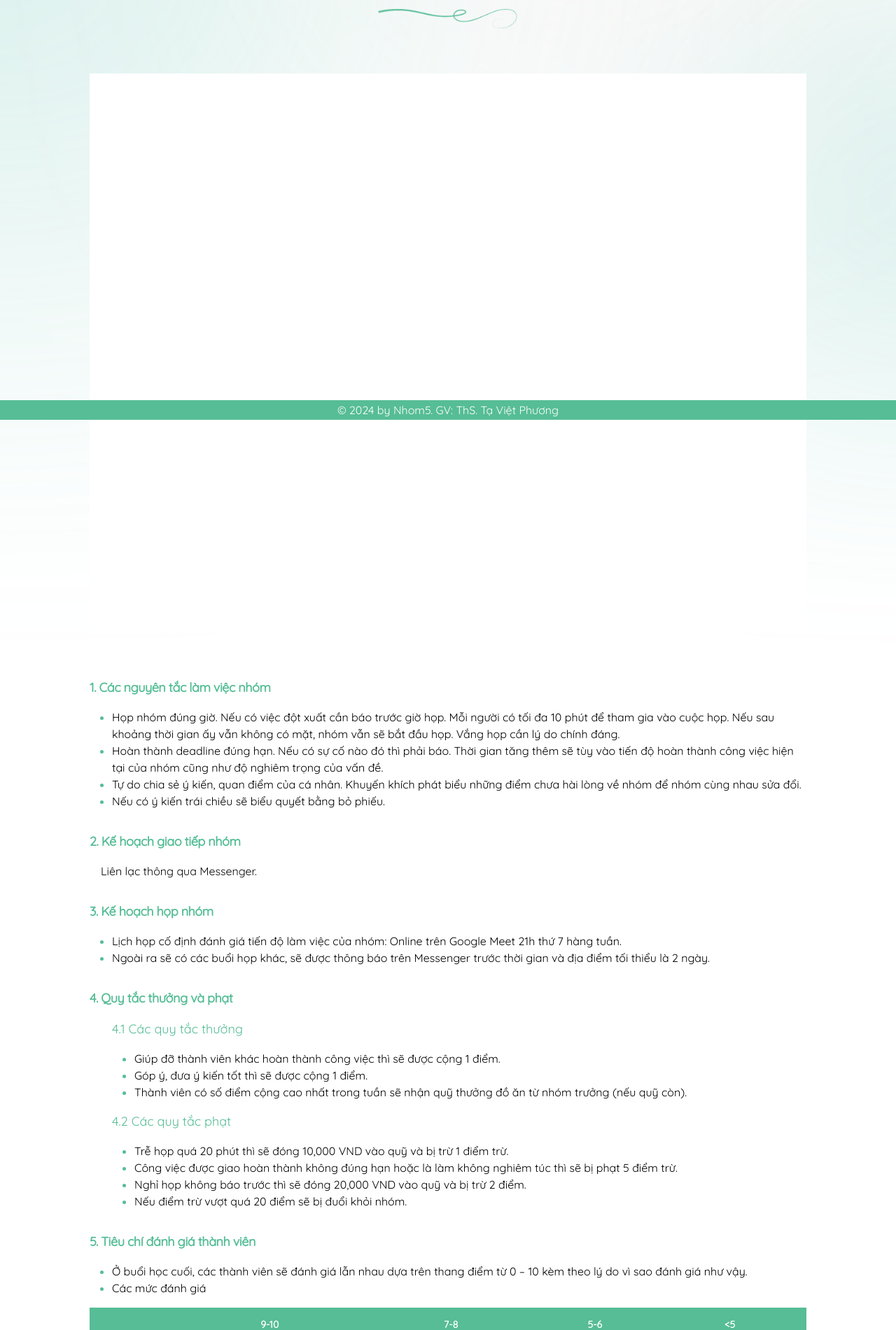
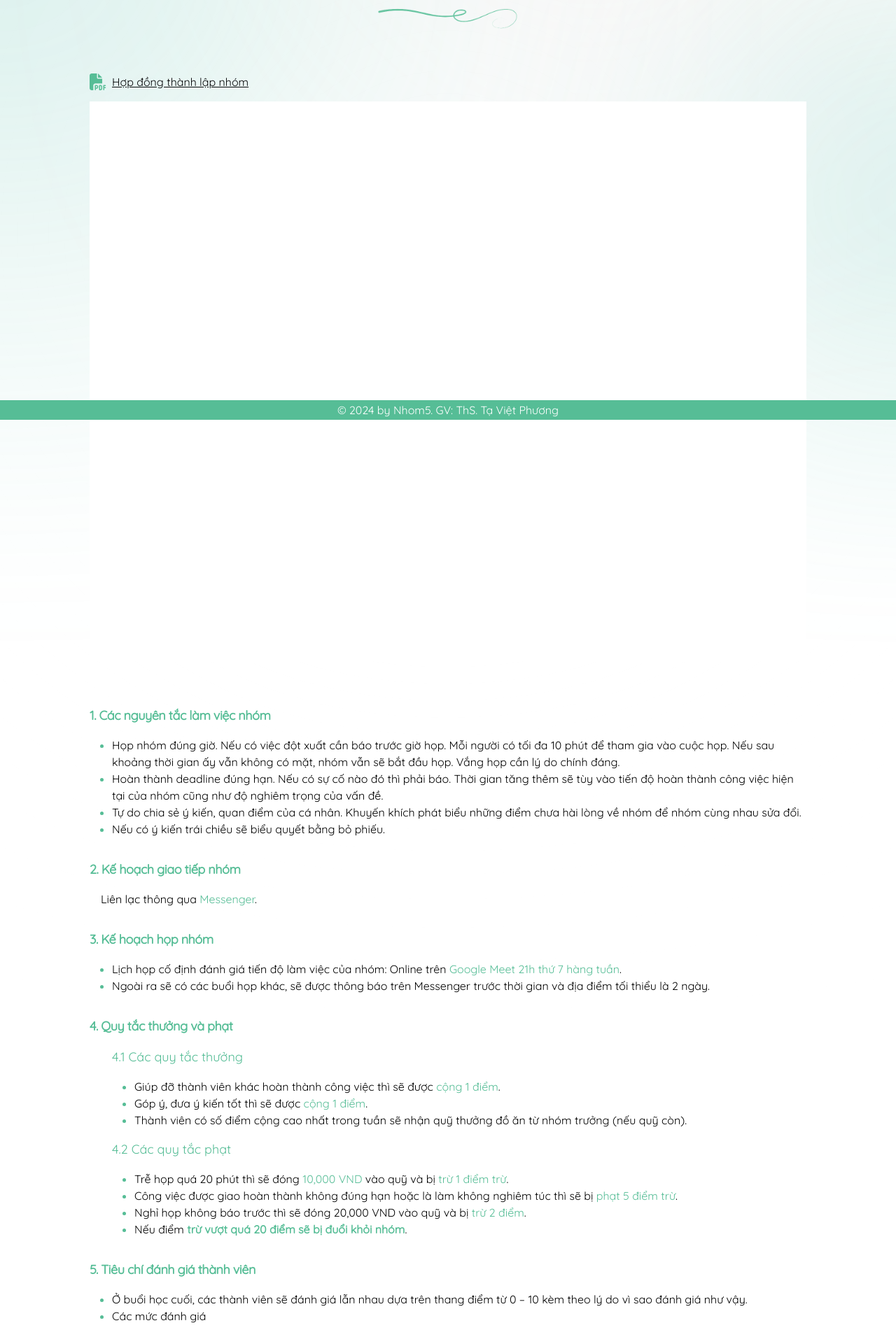
Before and after one commit to kimthu09/IS208-team5, a Next.js app in the folder frontend/: page /contract in a window 1280 px wide. Shown: the part 200-2101 px from the top of the page at 70% size. Built offline with nearby package versions, Linux system fonts and the light colour scheme.

Commit message:
fix: pdf in contract page

```diff
--- a/frontend/app/contract/page.tsx
+++ b/frontend/app/contract/page.tsx
@@ -1,8 +1,10 @@
 import PageTitle from "@/components/page-title/page-title";
 import { Table, TableBody, TableCell, TableHead, TableHeader, TableRow } from "@/components/ui/table";
 import { PageTitleUnderlineType } from "@/constants";
+import Link from "next/link";
+import { FaFilePdf } from "react-icons/fa6";
 
-const Paraph = (props: { title: string, content: string[], other: any }) => {
+const Paraph = (props: { title: string, content: React.ReactElement[], other: any }) => {
     const { title, content, other } = props;
     return (
         <div className="self-stretch flex flex-col gap-4">
@@ -10,9 +12,9 @@ const Paraph = (props: { title: string, content: string[], other: any }) => {
                 {title}
             </h2>
             {
-                content.length == 1 ? <p className="ml-4">{content[0]}</p> : <ul>
+                content.length == 1 ? content[0] : <ul>
                     {content.map((item, index) => (
-                        <li className="list-item list-disc ml-8 text-primary" key={index}><p className="text-black">{item}</p></li>
+                        <li className="list-item list-disc ml-8 text-primary" key={index}>{item}</li>
                     ))}
                 </ul>
             }
@@ -24,28 +26,38 @@ const Paraph = (props: { title: string, content: string[], other: any }) => {
 const ContractPage = () => (
     <div className="flex flex-col gap-16 items-center h-fit">
         <PageTitle title="Hợp đồng" type={PageTitleUnderlineType.Type3} />
-        <iframe src="/files/contract/hop-dong-thanh-lap-nhom.pdf" className="w-full" height={800} />
+        <div className="w-full flex flex-col gap-4">
+            <Link href={"/files/contract/hop-dong-thanh-lap-nhom.pdf"} target="_blank">
+                <div className="flex flex-row gap-2 items-center">
+                    <FaFilePdf className="text-primary h-6 w-6" />
+                    <p className="underline">Hợp đồng thành lập nhóm</p>
+                </div>
+            </Link>
+            <iframe src="/files/contract/hop-dong-thanh-lap-nhom.pdf" className="w-full opacity-0 h-0 lg:opacity-100 lg:h-[800px]" height={800} />
+        </div>
+
+
         <div className="flex flex-col gap-8">
             <Paraph
                 title={"1. Các nguyên tắc làm việc nhóm"}
                 content={[
-                    "Họp nhóm đúng giờ. Nếu có việc đột xuất cần báo trước giờ họp. Mỗi người có tối đa 10 phút để tham gia vào cuộc họp. Nếu sau khoảng thời gian ấy vẫn không có mặt, nhóm vẫn sẽ bắt đầu họp. Vắng họp cần lý do chính đáng.",
-                    "Hoàn thành deadline đúng hạn. Nếu có sự cố nào đó thì phải báo. Thời gian tăng thêm sẽ tùy vào tiến độ hoàn thành công việc hiện tại của nhóm cũng như độ nghiêm trọng của vấn đề.",
-                    "Tự do chia sẻ ý kiến, quan điểm của cá nhân. Khuyến khích phát biểu những điểm chưa hài lòng về nhóm để nhóm cùng nhau sửa đổi.",
-                    "Nếu có ý kiến trái chiều sẽ biểu quyết bằng bỏ phiếu."
+                    <p key={0} className="text-black">Họp nhóm đúng giờ. Nếu có việc đột xuất cần báo trước giờ họp. Mỗi người có tối đa 10 phút để tham gia vào cuộc họp. Nếu sau khoảng thời gian ấy vẫn không có mặt, nhóm vẫn sẽ bắt đầu họp. Vắng họp cần lý do chính đáng.</p>,
+                    <p key={1} className="text-black">Hoàn thành deadline đúng hạn. Nếu có sự cố nào đó thì phải báo. Thời gian tăng thêm sẽ tùy vào tiến độ hoàn thành công việc hiện tại của nhóm cũng như độ nghiêm trọng của vấn đề.</p>,
+                    <p key={2} className="text-black">Tự do chia sẻ ý kiến, quan điểm của cá nhân. Khuyến khích phát biểu những điểm chưa hài lòng về nhóm để nhóm cùng nhau sửa đổi.</p>,
+                    <p key={3} className="text-black">Nếu có ý kiến trái chiều sẽ biểu quyết bằng bỏ phiếu.</p>
                 ]}
                 other={null} />
             <Paraph
                 title={"2. Kế hoạch giao tiếp nhóm"}
                 content={[
-                    "Liên lạc thông qua Messenger.",
+                    <p key={0} className="text-black ml-4">Liên lạc thông qua <span className="text-primary" >Messenger</span>.</p>,
                 ]}
                 other={null} />
             <Paraph
                 title={"3. Kế hoạch họp nhóm"}
                 content={[
-                    "Lịch họp cố định đánh giá tiến độ làm việc của nhóm: Online trên Google Meet 21h thứ 7 hàng tuần.",
-                    "Ngoài ra sẽ có các buổi họp khác, sẽ được thông báo trên Messenger trước thời gian và địa điểm tối thiểu là 2 ngày."
+                    <p key={0} className="text-black">Lịch họp cố định đánh giá tiến độ làm việc của nhóm: Online trên <span className="text-primary"> Google Meet 21h thứ 7 hàng tuần</span>.</p>,
+                    <p key={1} className="text-black">Ngoài ra sẽ có các buổi họp khác, sẽ được thông báo trên Messenger trước thời gian và địa điểm tối thiểu là 2 ngày.</p>
                 ]}
                 other={null} />
             <div className="self-stretch flex flex-col gap-4">
@@ -56,8 +68,8 @@ const ContractPage = () => (
                     4.1 Các quy tắc thưởng
                 </h3>
                 <ul>
-                    <li className="list-item list-disc ml-16 text-primary"><p className="text-black">Giúp đỡ thành viên khác hoàn thành công việc thì sẽ được cộng 1 điểm.</p></li>
-                    <li className="list-item list-disc ml-16 text-primary"><p className="text-black">Góp ý, đưa ý kiến tốt thì sẽ được cộng 1 điểm.</p></li>
+                    <li className="list-item list-disc ml-16 text-primary"><p className="text-black">Giúp đỡ thành viên khác hoàn thành công việc thì sẽ được <span className="text-primary">cộng 1 điểm</span>.</p></li>
+                    <li className="list-item list-disc ml-16 text-primary"><p className="text-black">Góp ý, đưa ý kiến tốt thì sẽ được <span className="text-primary">cộng 1 điểm</span>.</p></li>
                     <li className="list-item list-disc ml-16 text-primary"><p className="text-black">Thành viên có số điểm cộng cao nhất trong tuần sẽ nhận quỹ thưởng đồ ăn từ
                         nhóm trưởng (nếu quỹ còn).</p></li>
                 </ul>
@@ -65,26 +77,26 @@ const ContractPage = () => (
                     4.2 Các quy tắc phạt
                 </h3>
                 <ul>
-                    <li className="list-item list-disc ml-16 text-primary"><p className="text-black">Trễ họp quá 20 phút thì sẽ đóng 10,000 VND vào quỹ và bị trừ 1 điểm trừ.</p></li>
+                    <li className="list-item list-disc ml-16 text-primary"><p className="text-black">Trễ họp quá 20 phút thì sẽ đóng <span className="text-primary">10,000 VND</span> vào quỹ và bị <span className="text-primary">trừ 1 điểm trừ</span>.</p></li>
                     <li className="list-item list-disc ml-16 text-primary"><p className="text-black">Công việc được giao hoàn thành không đúng hạn hoặc là làm không nghiêm
-                        túc thì sẽ bị phạt 5 điểm trừ.</p></li>
-                    <li className="list-item list-disc ml-16 text-primary"><p className="text-black">Nghỉ họp không báo trước thì sẽ đóng 20,000 VND vào quỹ và bị trừ 2 điểm.</p></li>
-                    <li className="list-item list-disc ml-16 text-primary"><p className="text-black">Nếu điểm trừ vượt quá 20 điểm sẽ bị đuổi khỏi nhóm.</p></li>
+                        túc thì sẽ bị <span className="text-primary">phạt 5 điểm trừ</span>.</p></li>
+                    <li className="list-item list-disc ml-16 text-primary"><p className="text-black">Nghỉ họp không báo trước thì sẽ đóng 20,000 VND vào quỹ và bị <span className="text-primary">trừ 2 điểm</span>.</p></li>
+                    <li className="list-item list-disc ml-16 text-primary"><p className="text-black">Nếu điểm <span className="text-primary font-bold">trừ vượt quá 20 điểm sẽ bị đuổi khỏi nhóm</span>.</p></li>
                 </ul>
             </div>
             <Paraph
                 title={"5. Tiêu chí đánh giá thành viên"}
                 content={[
-                    "Ở buổi học cuối, các thành viên sẽ đánh giá lẫn nhau dựa trên thang điểm từ 0 – 10 kèm theo lý do vì sao đánh giá như vậy.",
-                    "Các mức đánh giá"
+                    <p key={0} className="text-black">Ở buổi học cuối, các thành viên sẽ đánh giá lẫn nhau dựa trên thang điểm từ 0 – 10 kèm theo lý do vì sao đánh giá như vậy.</p>,
+                    <p key={1} className="text-black">Các mức đánh giá</p>
                 ]}
                 other={<Table>
                     <TableHeader>
                         <TableRow className="bg-primary text-white border-none">
                             <TableHead className="text-center font-bold"></TableHead>
-                            <TableHead className="text-center font-bold">9-10</TableHead>
-                            <TableHead className="text-center font-bold">7-8</TableHead>
-                            <TableHead className="text-center font-bold">5-6</TableHead>
+                            <TableHead className="text-center font-bold">10-9</TableHead>
+                            <TableHead className="text-center font-bold">9-7</TableHead>
+                            <TableHead className="text-center font-bold">7-5</TableHead>
                             <TableHead className="text-center font-bold">&lt;5 </TableHead>
                         </TableRow>
                     </TableHeader>
@@ -122,7 +134,7 @@ const ContractPage = () => (
         </div>
 
 
-    </div>
+    </div >
 )
 
 export default ContractPage;
```
Also changed, not shown: 1 other file (tests, documents, lock files or other folders).
